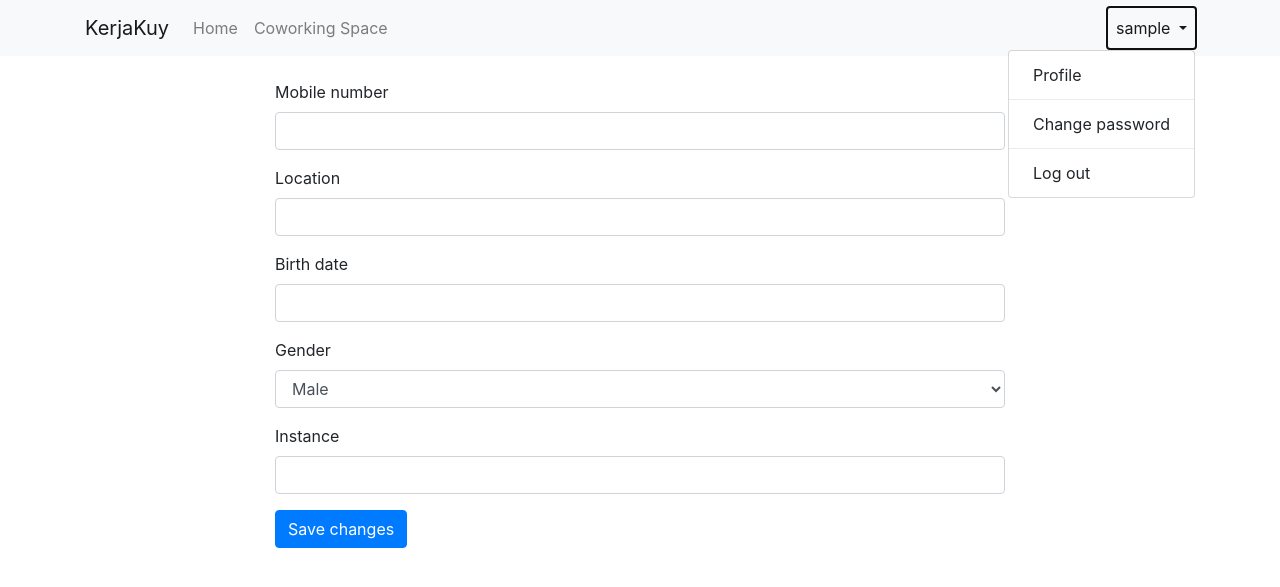
After one commit to jasonwidodo/No-Sleep, a Django app: page /accounts/update-profile/ in a window 1280 px wide, after a click that opens the changed part. The commit adds this page. Shown: the top 587 px of the page. Run offline with Django 4.2, Linux system fonts and the light colour scheme; the visitor is signed in with stand-in values (Sample User, id 1); some libraries are stand-ins or nearby versions.

Commit message:
Implement profile for user

```diff
--- a/accounts/forms.py
+++ b/accounts/forms.py
@@ -1,6 +1,7 @@
 from django import forms
 from django.contrib.auth.forms import UserCreationForm
 from django.contrib.auth.models import User
+from .models import Profile
 
 class NewUserForm(UserCreationForm):
 	email = forms.EmailField(required=True)
@@ -15,3 +16,8 @@ class NewUserForm(UserCreationForm):
 		if commit:
 			user.save()
 		return user
+
+class ProfileForm(forms.ModelForm):
+    class Meta:
+        model = Profile
+        fields = ('mobile_number', 'location', 'birth_date', 'gender', 'instance')
--- /dev/null
+++ b/accounts/models.py
@@ -0,0 +1,22 @@
+from django.db import models
+from django.contrib.auth.models import User
+from django.db.models.signals import post_save
+from django.dispatch import receiver
+
+class Profile(models.Model):
+    user = models.OneToOneField(User, on_delete=models.CASCADE)
+    mobile_number = models.CharField(max_length=30, blank=True)
+    location = models.CharField(max_length=30, blank=True)
+    birth_date = models.DateField(null=True, blank=True)
+    gender_choices = [("M", "Male"), ("F", "Female"), ("O", "Others")]
+    gender = models.CharField(choices=gender_choices, default="M", max_length=1)
+    instance = models.CharField(max_length=32)
+
+@receiver(post_save, sender=User)
+def create_user_profile(sender, instance, created, **kwargs):
+    if created:
+        Profile.objects.create(user=instance)
+
+@receiver(post_save, sender=User)
+def save_user_profile(sender, instance, **kwargs):
+    instance.profile.save()
--- /dev/null
+++ b/accounts/templates/registration/update_profile.html
@@ -0,0 +1,14 @@
+{% extends 'base.html' %}
+
+{% load crispy_forms_tags %}
+
+{% block content %}
+<div class="row justify-content-center">
+    <div class="col-8">
+<form method="post">
+    {% csrf_token %}
+    {{ user_form | crispy }}
+    {{ profile_form | crispy }}
+    <button type="submit" class="btn btn-primary">Save changes</button>
+</form>
+{% endblock %}
--- a/accounts/urls.py
+++ b/accounts/urls.py
@@ -3,9 +3,10 @@ from . import views
 from django.urls import path
 
 urlpatterns = [
-    path('login/', auth_views.LoginView.as_view(), name='login'),
+    path('login/', auth_views.LoginView.as_view(redirect_authenticated_user=True), name='login'),
     path('logout/', auth_views.LogoutView.as_view(), name='logout'),
-    path('register/', views.register_request, name="register"),
+    path('register/', views.register_request, name='register'),
+    path('update-profile/', views.update_profile, name='update_profile'),
     path('password-change/', auth_views.PasswordChangeView.as_view(), name='password_change'),
     path('password-change/done/', auth_views.PasswordChangeDoneView.as_view(), name='password_change_done'),
     path('password-reset/', auth_views.PasswordResetView.as_view(), name='password_reset'),
--- a/accounts/views.py
+++ b/accounts/views.py
@@ -1,16 +1,40 @@
 from django.shortcuts import  render, redirect
-from .forms import NewUserForm
+from .forms import NewUserForm, ProfileForm
 from django.contrib.auth import login
+from django.contrib.auth.decorators import login_required
+from django.db import transaction
 from django.contrib import messages
+from django.utils.translation import gettext as _
 
 def register_request(request):
-	if request.method == "POST":
-		form = NewUserForm(request.POST)
-		if form.is_valid():
-			user = form.save()
-			login(request, user)
-			messages.success(request, "Registration successful." )
-			return redirect("main:home")
-		messages.error(request, "Unsuccessful registration. Invalid information.")
-	form = NewUserForm()
-	return render (request=request, template_name="registration/register.html", context={"register_form":form})
+    if request.user.is_authenticated:
+        return redirect("main:home")
+    else:
+        if request.method == "POST":
+            form = NewUserForm(request.POST)
+            if form.is_valid():
+                user = form.save()
+                login(request, user)
+                messages.success(request, "Registration successful." )
+                return redirect("main:home")
+            messages.error(request, "Unsuccessful registration. Invalid information.")
+        form = NewUserForm()
+        return render (request=request, template_name="registration/register.html", context={"register_form":form})
+
+@login_required()
+@transaction.atomic
+def update_profile(request):
+    if request.method == 'POST':
+        profile_form = ProfileForm(request.POST, instance=request.user.profile)
+        if profile_form.is_valid():
+            profile_form.save()
+            messages.success(request, _('Your profile was successfully updated!'))
+            return redirect('main:home')
+        else:
+            messages.error(request, _('Please correct the error below.'))
+    else:
+        user_form = NewUserForm(instance=request.user)
+        profile_form = ProfileForm(instance=request.user.profile)
+    return render(request, 'registration/update_profile.html', {
+        'profile_form': profile_form
+})
--- a/main/templates/base.html
+++ b/main/templates/base.html
@@ -45,6 +45,8 @@
                 {{ user.username }}
               </a>
               <div class="dropdown-menu dropdown-menu-right" aria-labelledby="navbarDropdown">
+                <a class="dropdown-item" href="{% url 'update_profile' %}">Profile</a>
+                <div class="dropdown-divider"></div>
                 <a class="dropdown-item" href="{% url 'password_change' %}">Change password</a>
                 <div class="dropdown-divider"></div>
                 <a class="dropdown-item" href="{% url 'logout' %}">Log out</a>
```
Also changed, not shown: accounts/templates/registration/home.html (deleted, +0 -8 lines), accounts/templates/registration/password_reset_complete.html (added, +7 -0 lines), accounts/migrations/0001_initial.py (added), accounts/migrations/0002_profile_delete_customuser.py (added), accounts/migrations/0003_remove_profile_mobile_no_profile_mobile_number.py (added), static/spaces/Screenshot_12_4icWU7k.png (added).
